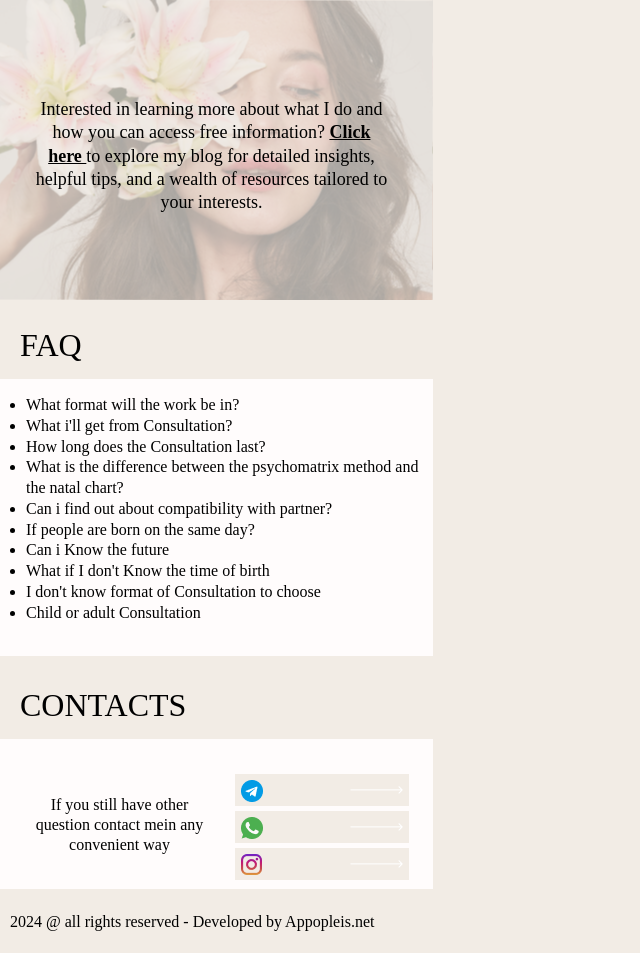
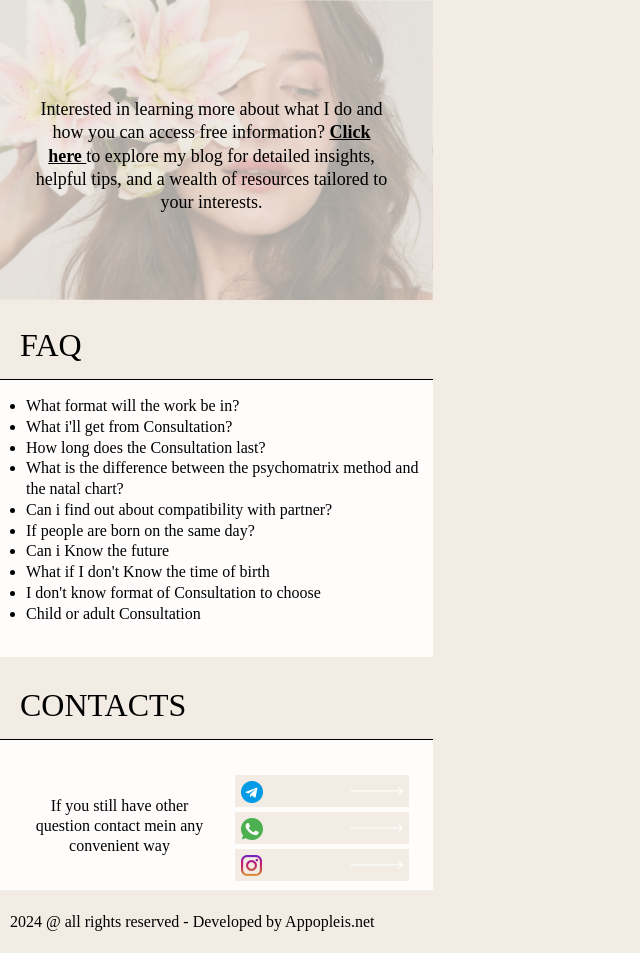
Before and after one commit to appopoleisStudios/therapy, a Django app: page / in a window 1280 px wide. Shown: the part 1741-2694 px from the top of the page, without its empty margins (0-640 px from the left). Run offline with Django 5.2, Linux system fonts and the light colour scheme; data comes from the database, SQL or seed files in the repository; some web fonts are replaced.

Commit message:
added border top and fix width

```diff
--- a/static/css/style.css
+++ b/static/css/style.css
@@ -393,6 +393,7 @@
     top: 2120px;
     left: -2px;
     font-family: 'Lusitana', serif;
+    border-top: 1px solid black;
 }
 .ques-txt{
     font-weight: 400;
@@ -428,6 +429,7 @@
     background-color: #FFFCFC;
     position: absolute;
     top: 2480px;
+    border-top: 1px solid black;
 }
 .text-box{
     width: 191px;
```
